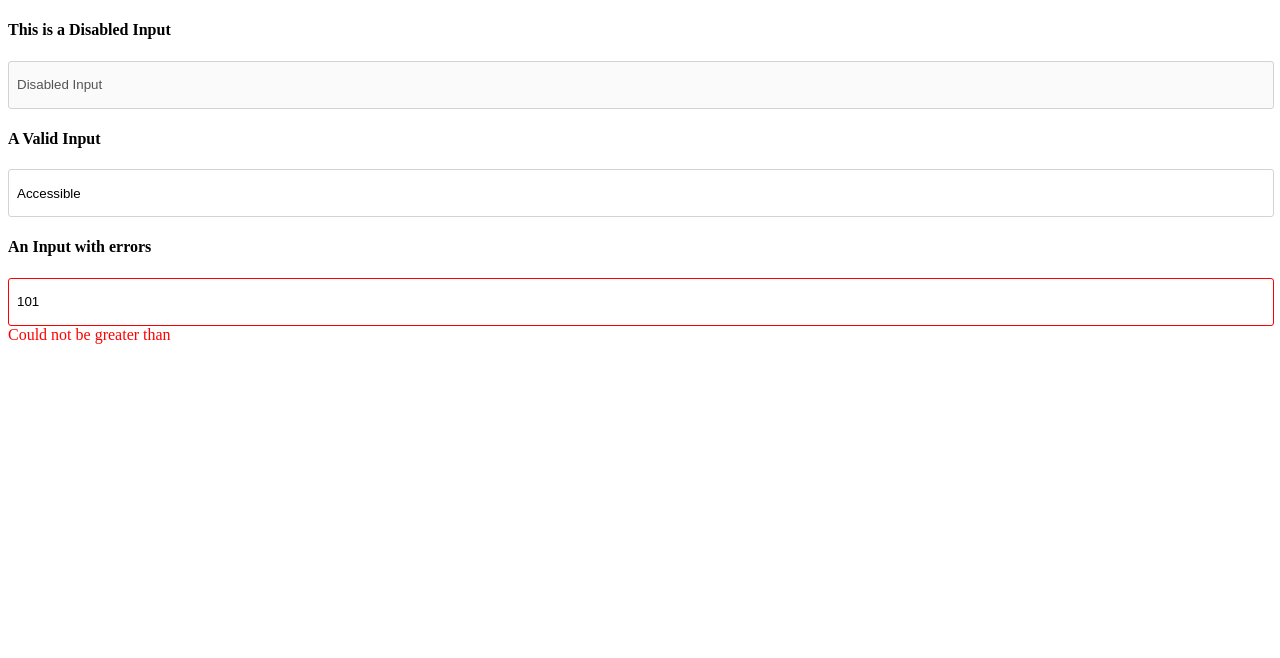
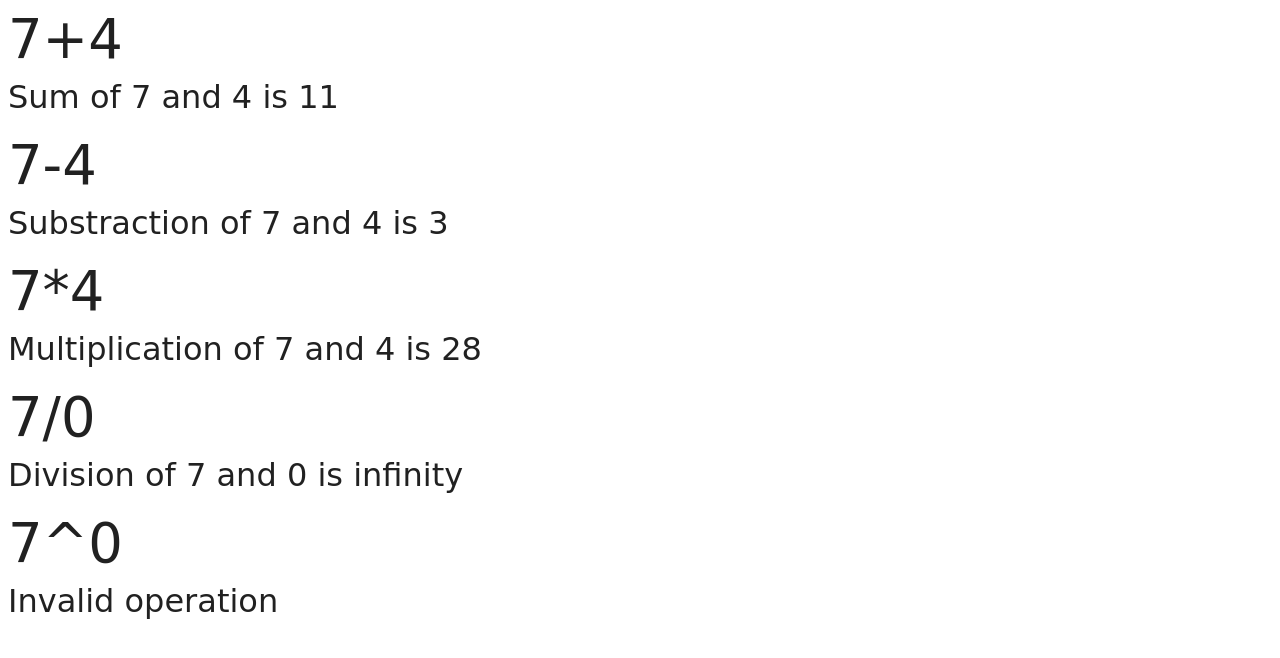
Before and after one commit to gkgbunny/react-client, a React (Create React App) app: page / in a window 1280 px wide. Shown: the top 658 px of the page. Built offline with nearby package versions, Linux system fonts and the light colour scheme; the HTML template or start-up script is replaced by a standard one.

Commit message:
WIP: setup material UI and used children(#40791)

```diff
--- a/package.json
+++ b/package.json
@@ -3,6 +3,7 @@
   "version": "0.1.0",
   "private": true,
   "dependencies": {
+    "@material-ui/core": "^3.9.2",
     "prop-types": "^15.7.2",
     "react": "^16.8.1",
     "react-dom": "^16.8.1",
--- a/src/App.jsx
+++ b/src/App.jsx
@@ -1,9 +1,14 @@
 import React from 'react';
-import { TextFieldDemo } from './pages';
+import { MuiThemeProvider } from '@material-ui/core/styles';
+import { ChildrenDemo } from './pages';
+import theme from './theme';
+
 
 const App = () => (
   <div>
-    <TextFieldDemo />
+    <MuiThemeProvider theme={theme}>
+      <ChildrenDemo />
+    </MuiThemeProvider>
   </div>
 );
 export default App;
--- /dev/null
+++ b/src/components/Math/Math.jsx
@@ -0,0 +1,35 @@
+import React from 'react';
+import PropTypes from 'prop-types';
+import Typography from '@material-ui/core/Typography';
+
+const Math = (props) => {
+  const {
+    first,
+    second,
+    operator,
+    children,
+  } = props;
+  console.log(children);
+
+  return (
+    <>
+      <Typography variant="h4">
+        {first}
+        {operator}
+        {second}
+        {children}
+      </Typography>
+    </>
+  );
+};
+Math.propTypes = {
+  first: PropTypes.number.isRequired,
+  second: PropTypes.number.isRequired,
+  operator: PropTypes.arrayOf(PropTypes.string),
+  children: PropTypes.func,
+};
+Math.defaultProps = {
+  operator: ['+', '-', '/', '*'],
+  children: () => {},
+};
+export default Math;
--- /dev/null
+++ b/src/components/Math/index.js
@@ -0,0 +1 @@
+export { default as Math } from './Math';
--- a/src/components/index.js
+++ b/src/components/index.js
@@ -1 +1,2 @@
 export * from './TextField';
+export * from './Math';
--- /dev/null
+++ b/src/pages/ChildrenDemo/ChildrenDemo.jsx
@@ -0,0 +1,34 @@
+import React from 'react';
+import Typography from '@material-ui/core/Typography';
+import { Math } from '../../components';
+
+const ChildrenDemo = () => (
+  <>
+    <Math first="7" second="4" operator="+">
+      <Typography variant="h6" gutterBottom>
+        Sum of 7 and 4 is 11
+      </Typography>
+    </Math>
+    <Math first="7" second="4" operator="-">
+      <Typography variant="h6" gutterBottom>
+        Substraction of 7 and 4 is 3
+      </Typography>
+    </Math>
+    <Math first="7" second="4" operator="*">
+      <Typography variant="h6" gutterBottom>
+        Multiplication of 7 and 4 is 28
+      </Typography>
+    </Math>
+    <Math first="7" second="0" operator="/">
+      <Typography variant="h6" gutterBottom>
+        Division of 7 and 0 is infinity
+      </Typography>
+    </Math>
+    <Math first="7" second="0" operator="^">
+      <Typography variant="h6" gutterBottom>
+        Invalid operation
+      </Typography>
+    </Math>
+  </>
+);
+export default ChildrenDemo;
--- /dev/null
+++ b/src/pages/ChildrenDemo/index.js
@@ -0,0 +1 @@
+export { default as ChildrenDemo } from './ChildrenDemo';
--- a/src/pages/index.js
+++ b/src/pages/index.js
@@ -1 +1,2 @@
 export * from './TextFieldDemo';
+export * from './ChildrenDemo';
--- /dev/null
+++ b/src/theme.js
@@ -0,0 +1,13 @@
+import { createMuiTheme } from '@material-ui/core/styles';
+
+const theme = createMuiTheme({
+  typography: {
+    fontFamily: [
+      '"Comic Sans MS"',
+      'sans-serif',
+      'cursive',
+    ].join(','),
+    htmlFontSize: 10,
+  },
+});
+export default theme;
```
Also changed, not shown: 1 other file (tests, documents, lock files or other folders).
